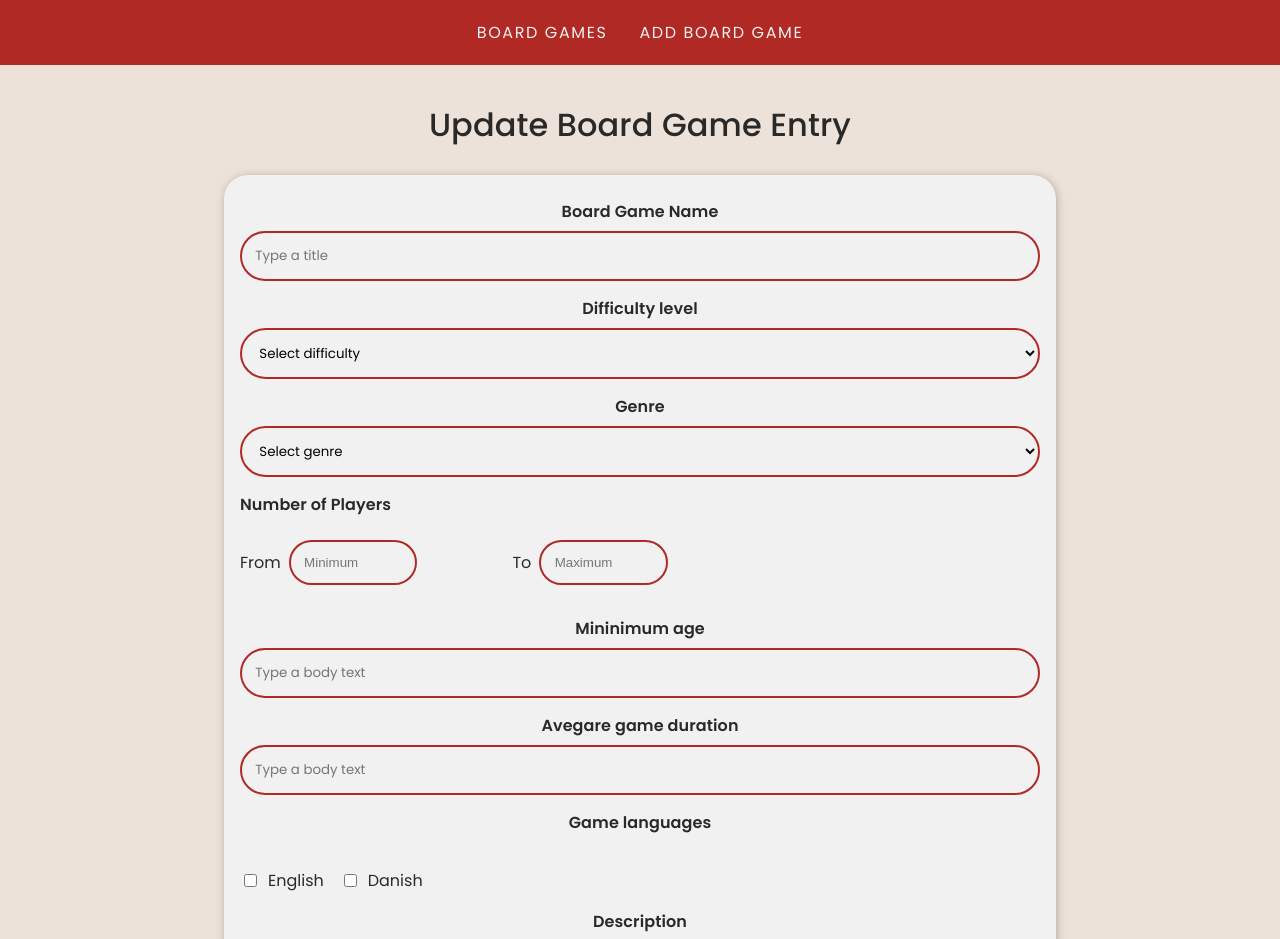
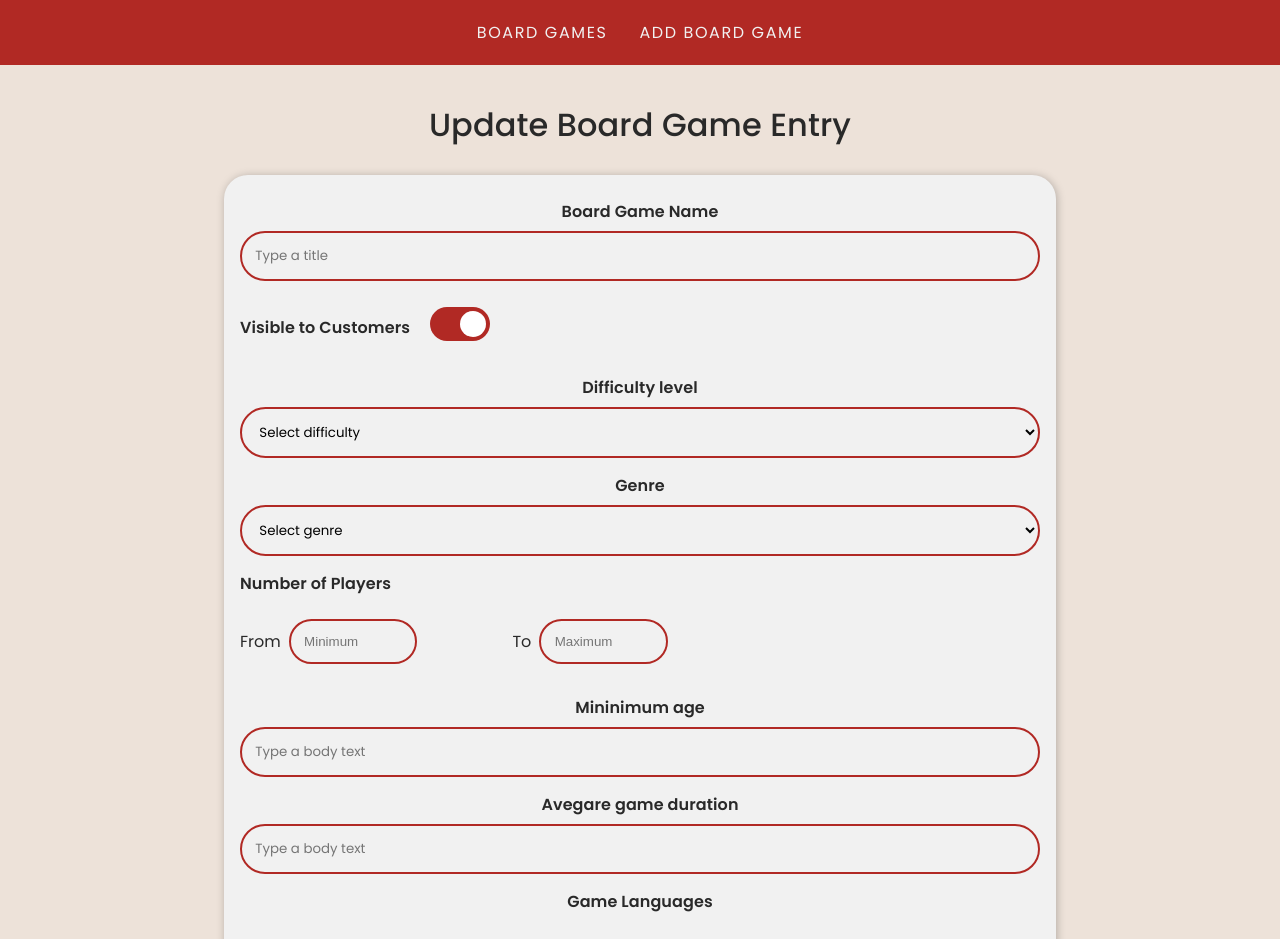
Before and after one commit to svetlana-bo/boardgames, a React (Vite) app: page /boardgames/posts/1 in a window 1280 px wide. Shown: the top 939 px of the page. Built offline with nearby package versions, Linux system fonts and the light colour scheme; no server answers.

Commit message:
Add visibility toggle to PostForm and enhance language selection UI

```diff
--- a/src/components/PostForm.jsx
+++ b/src/components/PostForm.jsx
@@ -14,7 +14,7 @@ export default function PostForm({ savePost, post }) {
   const [duration, setDuration] = useState("");
   const [languages, setLanguages] = useState([]); // Array to store multiple languages
   const [genre, setGenre] = useState("");
-
+  const [isVisible, setIsVisible] = useState(true);
   const [locationVestergade, setLocationVestergade] = useState("");
   const [locationFredensgade, setLocationFredensgade] = useState("");
   const [locationAalborg, setLocationAalborg] = useState("");
@@ -34,6 +34,7 @@ export default function PostForm({ savePost, post }) {
       setMinPlayers(post.min_players);
       setMaxPlayers(post.max_players);
       setAge(post.age);
+      setIsVisible(post.isVisible ?? true);
       setDuration(post.duration);
       setLanguages(post.languages || []); // Initialize languages as an array
       setGenre(post.genre);
@@ -69,6 +70,7 @@ export default function PostForm({ savePost, post }) {
       age: age,
       duration: duration,
       languages: languages, // Store multiple languages as an array
+      isVisible: isVisible,
       genre: genre,
       locationVestergade: locationVestergade,
       locationFredensgade: locationFredensgade,
@@ -99,6 +101,19 @@ export default function PostForm({ savePost, post }) {
           className={styles.input}
           maxLength="100"
         />
+      </label>
+
+      <label className={styles.toggleContainer}>
+        <h4>Visible to Customers</h4>
+        <div className={styles.toggleWrapper}>
+          <input
+            type="checkbox"
+            checked={isVisible}
+            onChange={(e) => setIsVisible(e.target.checked)}
+            className={styles.toggle}
+          />
+          <span className={styles.toggleSlider}></span>
+        </div>
       </label>
       <label>
         <h4>Difficulty level</h4>
@@ -178,25 +193,29 @@ export default function PostForm({ savePost, post }) {
       </label>
 
       <label>
-        <h4> Game languages</h4>
-        <br />
+        <h4>Game Languages</h4>
         <div className={styles.languageCheckboxes}>
-          <label>
+          <label className={styles.toggleContainer}>
             <input
               type="checkbox"
               value="english"
               checked={languages.includes("english")}
               onChange={handleLanguageChange}
-            />{" "}
+              className={styles.toggle}
+            />
+            <span className={styles.toggleSlider}></span>
             English
           </label>
-          <label>
+
+          <label className={styles.toggleContainer}>
             <input
               type="checkbox"
               value="danish"
               checked={languages.includes("danish")}
               onChange={handleLanguageChange}
-            />{" "}
+              className={styles.toggle}
+            />
+            <span className={styles.toggleSlider}></span>
             Danish
           </label>
         </div>
--- a/src/components/PostForm.module.css
+++ b/src/components/PostForm.module.css
@@ -11,6 +11,7 @@ form {
   flex-direction: column;
   align-items: baseline;
   border-radius: 24px;
+  position: relative;
 }
 
 form button {
@@ -27,6 +28,59 @@ form button {
 label {
   width: 100%;
   height: fit-content;
+  position: relative;
+}
+
+/* Toggle switch styling */
+.toggleContainer {
+  display: flex;
+  align-items: center;
+  gap: 1rem;
+  margin: 1rem 0;
+  position: relative; /* Add this */
+}
+
+.toggleContainer h4 {
+  margin: 0;
+}
+
+.toggle {
+  position: relative;
+  width: 60px;
+  height: 34px;
+  -webkit-appearance: none;
+  appearance: none;
+  background-color: #ccc;
+  border-radius: 34px;
+  transition: background-color 0.2s;
+  cursor: pointer;
+  display: inline-block; /* Add this */
+}
+
+.toggle:checked {
+  background-color: var(--green);
+}
+
+.toggleSlider {
+  position: absolute;
+  height: 26px;
+  width: 26px;
+  left: 8px;
+  top: 7px; /* Changed from bottom */
+  background-color: white;
+  border-radius: 50%;
+  transition: transform 0.2s;
+  pointer-events: none;
+}
+
+.toggle:checked + .toggleSlider {
+  transform: translateX(26px);
+}
+
+/* Add this wrapper for proper positioning */
+.toggleWrapper {
+  position: relative;
+  display: inline-block;
 }
 
 .input:not(textarea),
```
